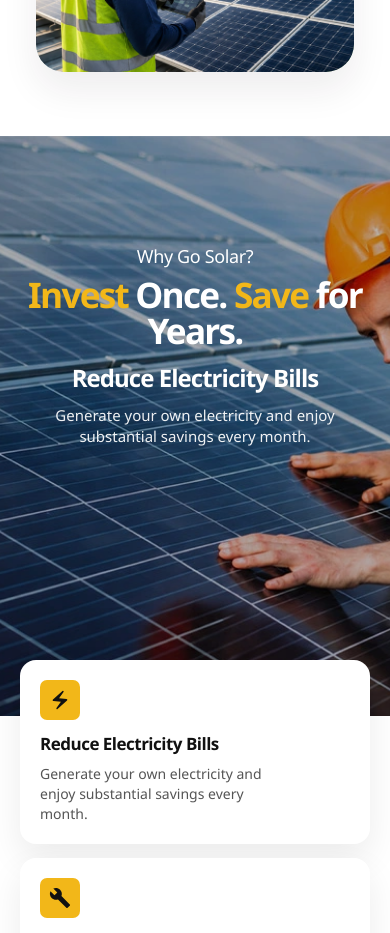
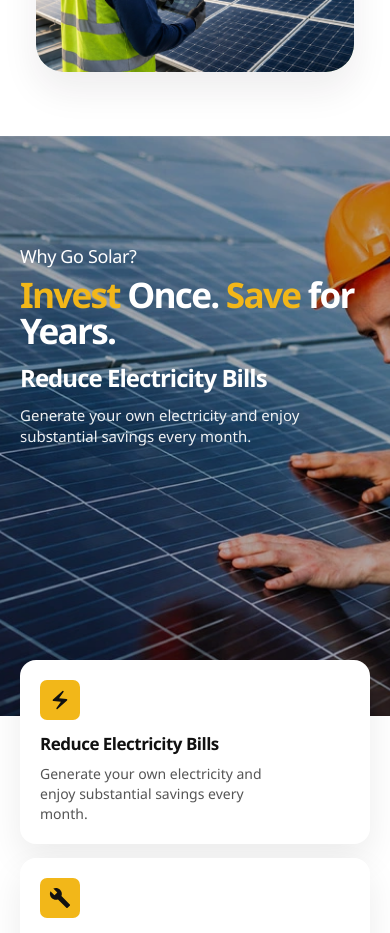
Before and after one commit to nikhilkumar202002/GPS-SOLAR, a Next.js app: page / in a window 390 px wide. Shown: the part 6500-7433 px from the top of the page. Built offline with nearby package versions, Linux system fonts and the light colour scheme.

Commit message:
refactor: update layout and alignment in heroShell for improved responsiveness

```diff
--- a/app/component/sections/WhySolar.module.css
+++ b/app/component/sections/WhySolar.module.css
@@ -28,8 +28,12 @@
   inset: 0;
   display: flex;
   align-items: center;
-  justify-content: center;
-  text-align: center;
+  justify-content: flex-start;
+  text-align: left;
+}
+
+.heroShell :global(.container) {
+  width: 100%;
 }
 
 .heroCopy {
```
Also changed, not shown: app/assets/whatsapp-icon.png (added).
